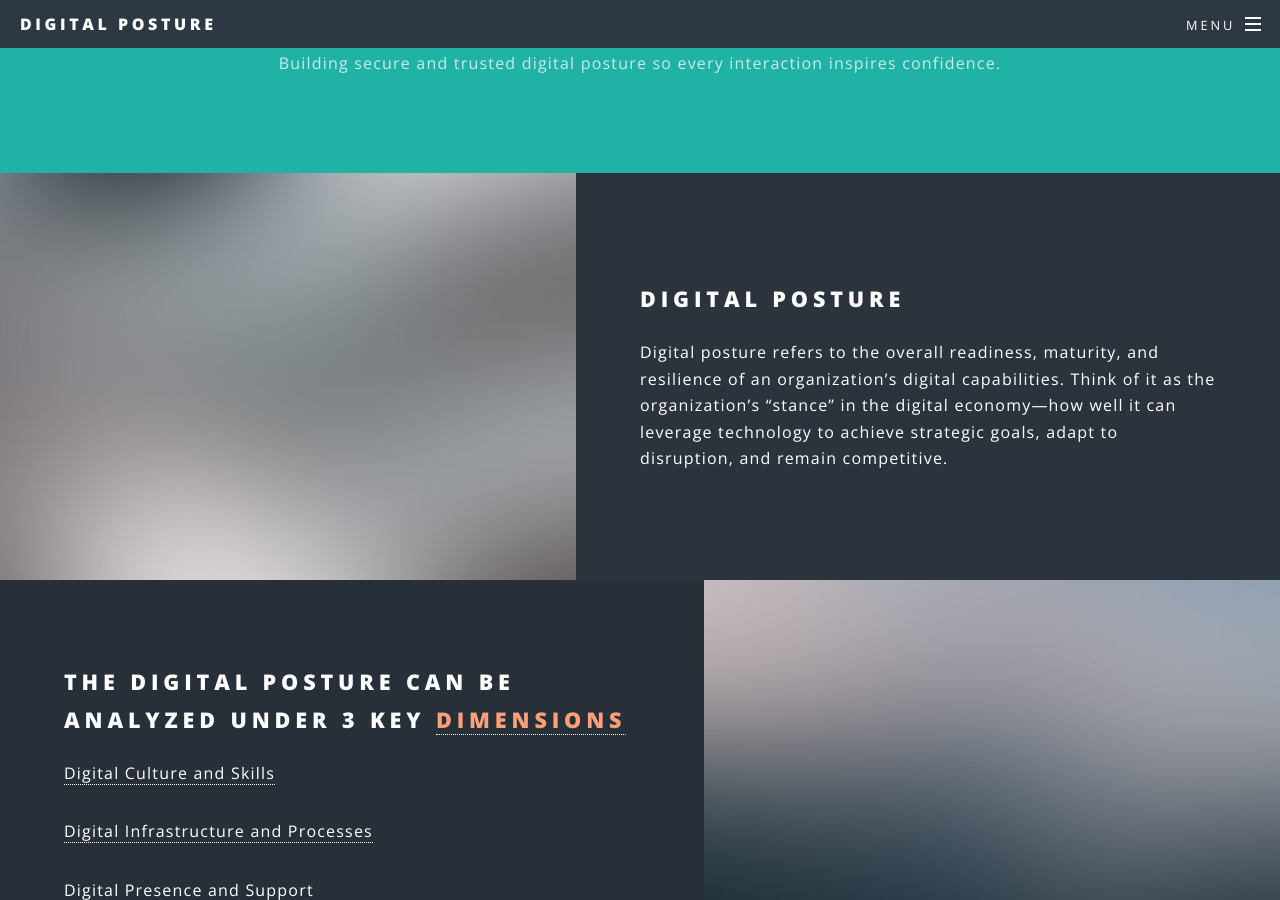
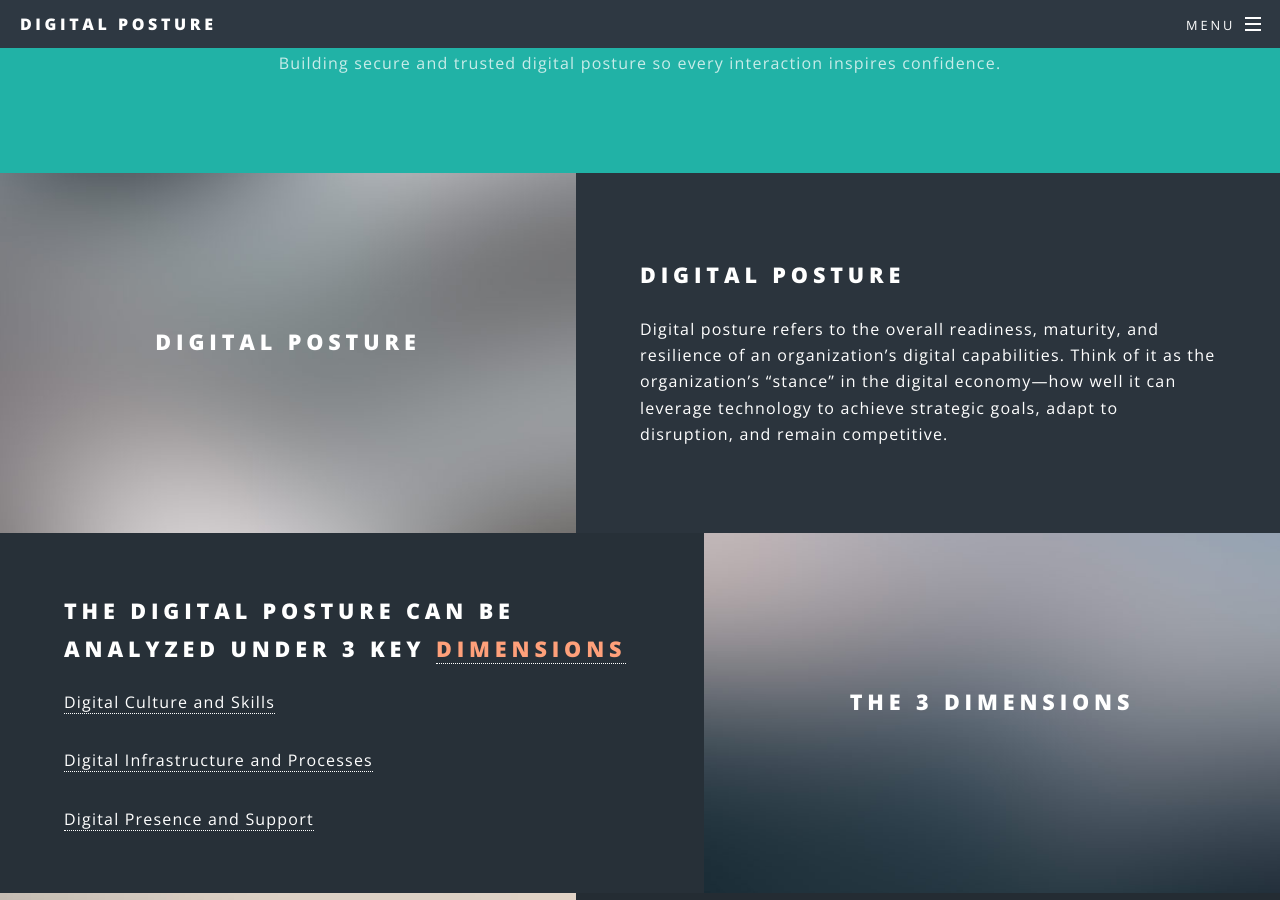
Before and after one commit to mixxr/mixxr.github.io, a Jekyll site: the page built from index.html, in a window 1280 px wide and 900 px high, scrolled down 1307 px. Built offline with Jekyll 4.4.1, drawn with Linux system fonts in a browser that asks for light colours; some of the changed text lies outside the part shown.

Commit message:
index change"

```diff
--- a/_config.yml
+++ b/_config.yml
@@ -33,12 +33,12 @@ plugins:
   - jekyll-sitemap
   - jekyll-seo-tag
 social:
-  twitter: https://twitter.com/<username>
-  github: https://github.com/<username>
-  linkedin-square: https://linkedin.com/in/<username>
-  facebook-official: https://facebook.com/<username>
-  google-plus-square: https://plus.google.com/u/0/+<username>
-  #email: /contact/
+  # twitter: https://twitter.com/<username>
+  # github: https://github.com/<username>
+  # linkedin-square: https://linkedin.com/in/<username>
+  # facebook-official: https://facebook.com/<username>
+  # google-plus-square: https://plus.google.com/u/0/+<username>
+  email: ms.co.it@gmail.com
   #flickr:
   #instagram:
   #youtube-square:
--- a/_includes/footer.html
+++ b/_includes/footer.html
@@ -4,7 +4,7 @@
     {% for socloc in site.social %}
     {% if socloc[1] %}
     {% if socloc[0] == 'email' %}
-    <li><a target="_blank" href="{{ socloc[1] }}" class="icon fa-envelope-o"
+    <li><a target="_blank" href="mailto:{{ socloc[1] }}" class="icon fa-envelope-o"
            ><span class="label">E-mail</span></a></li>
     {% else %}
     <li><a target="_blank" href="{{ socloc[1] }}" class="icon fa-{{ socloc[0] }}"
--- a/index.html
+++ b/index.html
@@ -32,13 +32,19 @@ layout: landing
 				<!-- Two -->
 					<section id="two" class="wrapper alt style2">
 						<section class="spotlight">
-							<div class="image"><img src="images/pic01.jpg" alt="" /></div><div class="content">
+							<div class="image" style="background-image: url(images/pic01.jpg); background-size: cover; background-position: center; min-height: 40vh; display:flex; align-items:center; justify-content:center;">
+    <h2>Digital Posture</h2>
+</div>
+							<div class="content">
 								<h2>Digital Posture</h2>
 								<p>Digital posture refers to the overall readiness, maturity, and resilience of an organization’s digital capabilities. Think of it as the organization’s “stance” in the digital economy—how well it can leverage technology to achieve strategic goals, adapt to disruption, and remain competitive.</p>
 							</div>
 						</section>
 						<section class="spotlight">
-							<div class="image"><img src="images/pic02.jpg" alt="" /></div><div class="content">
+							<div class="image" style="background-image: url(images/pic02.jpg); background-size: cover; background-position: center; min-height: 40vh; display:flex; align-items:center; justify-content:center;">
+    <h2>The 3 Dimensions</h2>
+</div>
+							<div class="content">
 								<h2>The Digital Posture can be analyzed under 3 key <a href="3dimensions.html"><span class="dp-dimensions-label">Dimensions</span></a></h2>
 {% for file in site.digital_posture %}
 	<p><a href="{{ file.url }}">{{ file.title }}</a></p>
@@ -46,13 +52,19 @@ layout: landing
 							</div>
 						</section>
 						<section class="spotlight">
-							<div class="image"><img src="images/pic03.jpg" alt="" /></div><div class="content">
+							<div class="image" style="background-image: url(images/pic03.jpg); background-size: cover; background-position: center; min-height: 40vh; display:flex; align-items:center; justify-content:center;">
+    <h2>Why should I care?</h2>
+</div>
+							<div class="content">
 								<h2>Why should I care?</h2>
 								<p>Just like physical posture, training is pointless if done incorrectly. It requires proper movements supported by the right equipment, a personalized program with balanced nutrition, and correct standing. These are the same three dimensions essential for approaching digital posture.</p>
 							</div>
 						</section>
 						<section class="spotlight">
-							<div class="image"><img src="images/pic02.jpg" alt="" /></div><div class="content">
+							<div class="image" style="background-image: url(images/pic04.jpg); background-size: cover; background-position: center; min-height: 40vh; display:flex; align-items:center; justify-content:center;">
+    <h2>How to assess</h2>
+</div>
+							<div class="content">
 								<h2>How to assess</h2>
 <p>The best way to assess your Digital Posture is through a structured maturity model assessment that gives you a holistic view of where your organization stands. A maturity model provides a framework to evaluate how advanced your organization is across critical dimensions—strategy, processes, technologies, governance, and culture.</p>
 							</div>
```
Also changed, not shown: _digital_posture/Digital Culture and Skills.html (line endings or trailing spaces).
